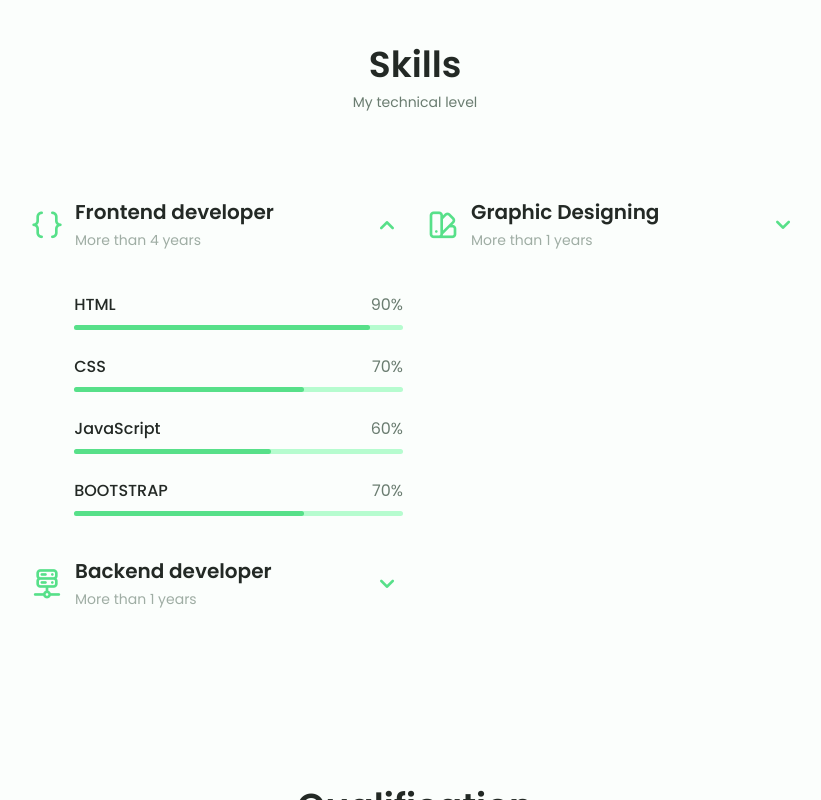
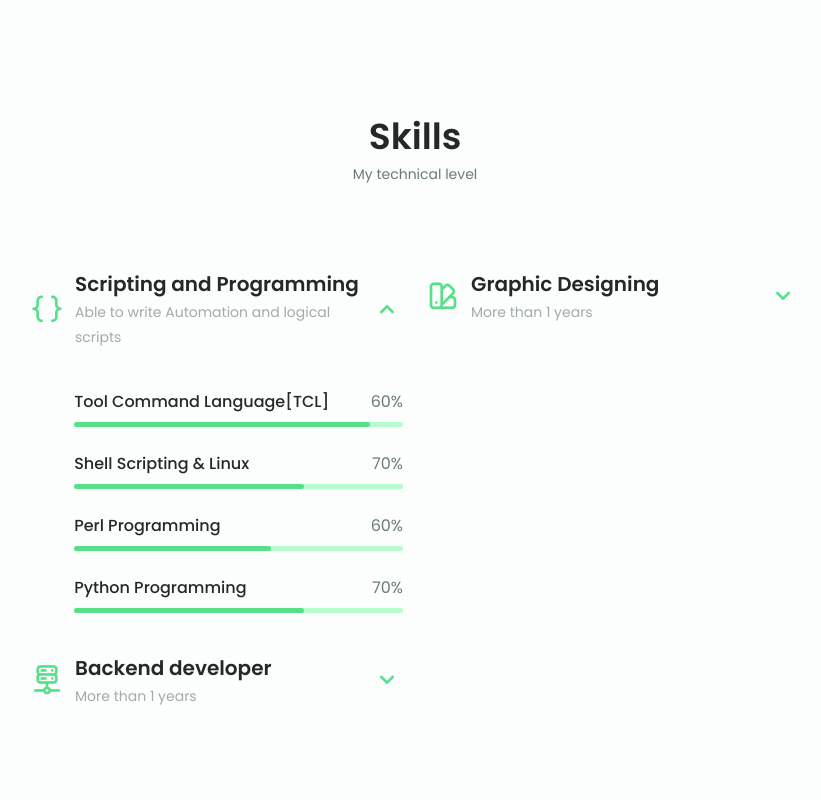
Before and after one commit to savanmandora/savanmandora.github.io, a plain HTML site: page index.html in a window 1280 px wide. Shown: the part 1390-2190 px from the top of the page, without its empty margins (225-1046 px from the left). Drawn offline with nearby package versions, Linux system fonts and the light colour scheme; a web font is replaced by a local one.

Commit message:
Updating site towards the physical design domain : PART - 03

```diff
--- a/index.html
+++ b/index.html
@@ -135,7 +135,7 @@ Full Details :  Read the README.txt -->
             <h2 class="section__title">About Me</h2>
             <span class="section__subtitle">My introduction</span>
             <div class="about__container container grid">
-                <img src="/resume/SavanMandora_PD_8200628260 (1).pdf" alt="Physical Design Resume" class="about__img">
+                <img src="/resume/resume.PNG" alt="Physical Design Resume" class="about__img">
                 <div class="about__data">
                     <p class="about__description">
                         Web developer , with extensive knowledge and years of experience , working in web technologies
@@ -160,7 +160,7 @@ Full Details :  Read the README.txt -->
 
                     </div>
                     <div class="about__buttons">
-                        <a download=" " href="/resume/resume.PNG" class="button button--flex">
+                        <a download=" " href="/resume/SavanMandora_PD_8200628260 (1).pdf" class="button button--flex">
                             Download CV<i class="uil uil-download-alt button__icon"></i>
                         </a>
                     </div>
@@ -183,8 +183,8 @@ Full Details :  Read the README.txt -->
                             <i class="uil uil-brackets-curly skills__icon"></i>
 
                             <div>
-                                <h1 class="skills__title">Frontend developer</h1>
-                                <span class="skills__subtitle">More than 4 years</span>
+                                <h1 class="skills__title">Scripting and Programming</h1>
+                                <span class="skills__subtitle">Able to write Automation and logical scripts</span>
                             </div>
 
                             <i class="uil uil-angle-down skills__arrow"></i>
@@ -193,8 +193,8 @@ Full Details :  Read the README.txt -->
                         <div class="skills__list grid">
                             <div class="skills__data">
                                 <div class="skills__titles">
-                                    <h3 class="skills__name">HTML</h3>
-                                    <span class="skills__number">90%</span>
+                                    <h3 class="skills__name">Tool Command Language[TCL]</h3>
+                                    <span class="skills__number">60%</span>
                                 </div>
                                 <div class="skills__bar">
                                     <span class="skills__percentage skills__html"></span>
@@ -203,7 +203,7 @@ Full Details :  Read the README.txt -->
 
                             <div class="skills__data">
                                 <div class="skills__titles">
-                                    <h3 class="skills__name">CSS</h3>
+                                    <h3 class="skills__name">Shell Scripting & Linux</h3>
                                     <span class="skills__number">70%</span>
                                 </div>
                                 <div class="skills__bar">
@@ -213,7 +213,7 @@ Full Details :  Read the README.txt -->
 
                             <div class="skills__data">
                                 <div class="skills__titles">
-                                    <h3 class="skills__name">JavaScript</h3>
+                                    <h3 class="skills__name">Perl Programming</h3>
                                     <span class="skills__number">60%</span>
                                 </div>
                                 <div class="skills__bar">
@@ -223,7 +223,7 @@ Full Details :  Read the README.txt -->
 
                             <div class="skills__data">
                                 <div class="skills__titles">
-                                    <h3 class="skills__name">BOOTSTRAP</h3>
+                                    <h3 class="skills__name">Python Programming</h3>
                                     <span class="skills__number">70%</span>
                                 </div>
                                 <div class="skills__bar">
```
